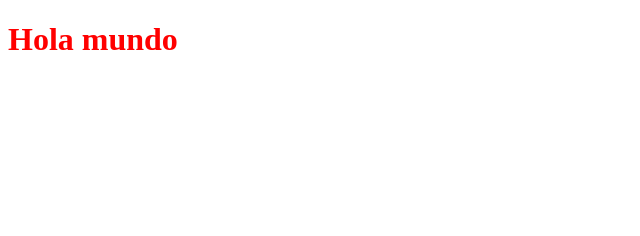
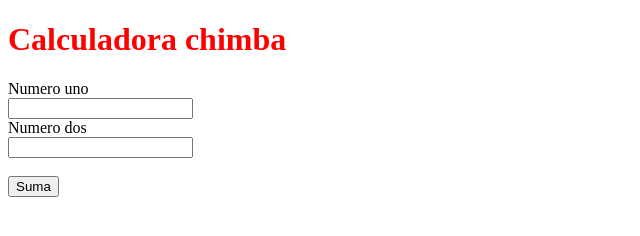
Before and after one commit to LuisMiguelFP/ProyectoHTML, a plain HTML site: page index.html in a window 1280 px wide. Shown: the whole page, without its empty margins (0-640 px from the left). Drawn offline with Linux system fonts and the light colour scheme.

Commit message:
se incorpora funcion de suma

```diff
--- a/index.html
+++ b/index.html
@@ -9,7 +9,24 @@
 </head>
 
 <body>
-    <h1 id="color">Hola mundo</h1>
+    <h1 id="color">Calculadora chimba</h1>
+    <label>Numero uno</label> <br>
+    <input id="n1" type="number"/> <br>
+    <label>Numero dos</label> <br>
+    <input id="n2" type="number"/> <br> <br>
+    <button onclick="sumar()">Suma</button>
 </body>
 
+<script>
+
+    function sumar(){
+        const n1 = parseInt(document.getElementById('n1').value);
+        const n2 = parseInt(document.getElementById('n2').value);
+        const resultado = n1 + n2;
+        alert(resultado)
+    }
+
+
+</script>
+
 </html>
```
